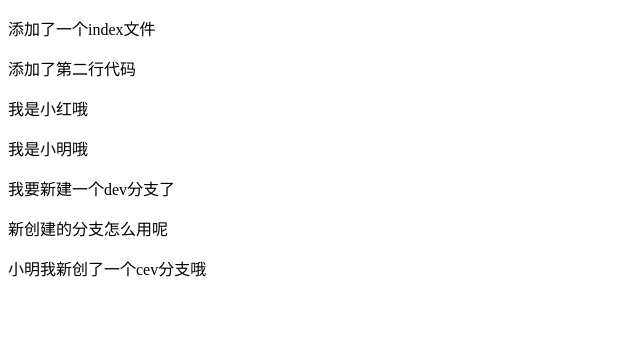
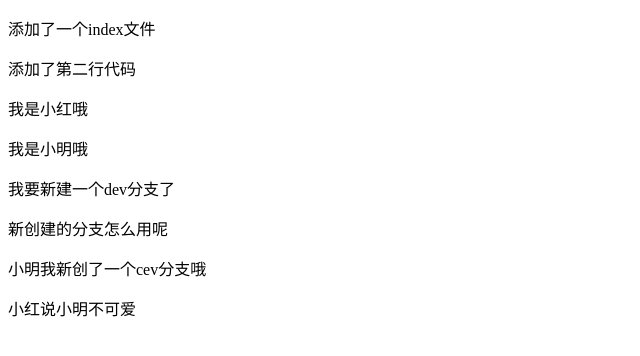
Before and after one commit to lifangzhan/jd_demo, a plain HTML site: page test.html in a window 1280 px wide. Shown: the whole page, without its empty margins (0-640 px from the left). Drawn offline with Linux system fonts and the light colour scheme.

Commit message:
小红说小明不可爱

```diff
--- a/test.html
+++ b/test.html
@@ -14,5 +14,7 @@
 <p>新创建的分支怎么用呢</p>
 
 <p>小明我新创了一个cev分支哦</p>
+
+<p>小红说小明不可爱</p>
 </body>
 </html>
```
